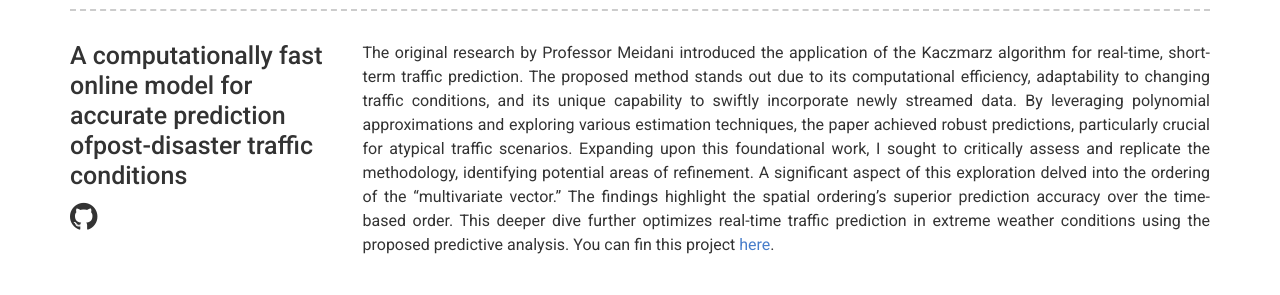
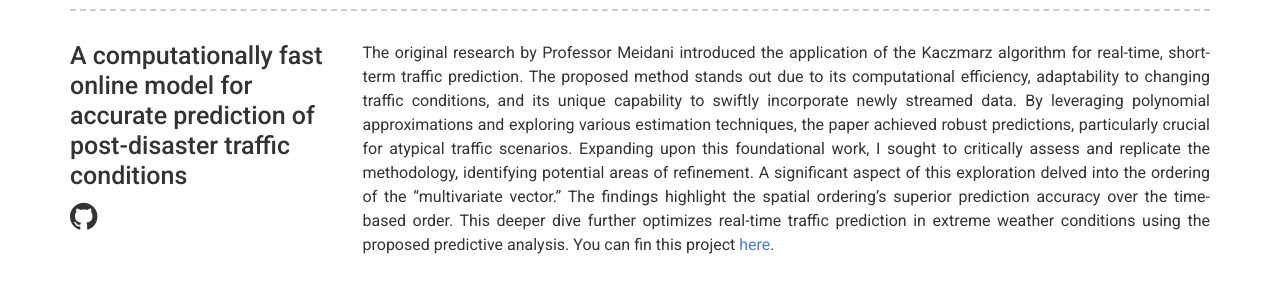
Before and after one commit to fsaudm/fsaudm.github.io, a Jekyll site: the page built from index.md, in a window 1280 px wide and 900 px high, scrolled down 1985 px. Shown: the part 219-514 px from the top of the window. Built offline with Jekyll 4.4.1, drawn with Linux system fonts in a browser that asks for light colours.

Commit message:
Update projects.yml

```diff
--- a/_data/projects.yml
+++ b/_data/projects.yml
@@ -1,6 +1,6 @@
 # Project template
 
-- name: A computationally fast online model for accurate prediction ofpost-disaster traffic conditions
+- name: A computationally fast online model for accurate prediction of post-disaster traffic conditions
   #link: github.com/fsaudm
   github: fsaudm/Recursive-Estimation-of-Polynomial-Approximation-Kaczmarz-Algorithm
   description: | # this will include new lines to allow paragraphs
```
